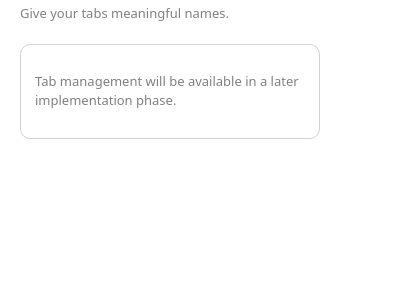
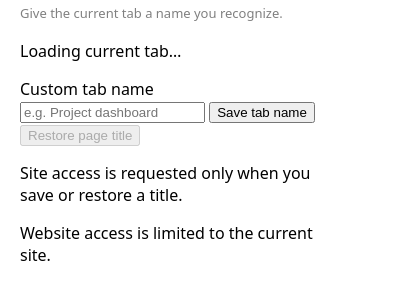
Before and after one commit to maralexofficial/maralex-chrome-tabrenamer, a browser extension: page src/popup/popup.html in a window 400 px wide. Shown: the part 46-346 px from the top of the page. Drawn offline with Linux system fonts and the light colour scheme.

Commit message:
feat(ep3): add minimal popup flow for first title test

```diff
--- a/src/popup/popup.html
+++ b/src/popup/popup.html
@@ -12,11 +12,26 @@
     <main class="popup">
       <header class="popup__header">
         <h1>TabRenamer</h1>
-        <p>Give your tabs meaningful names.</p>
+        <p>Give the current tab a name you recognize.</p>
       </header>
-      <section class="popup__empty" aria-live="polite">
-        <p>Tab management will be available in a later implementation phase.</p>
+      <section class="popup__panel">
+        <p id="page-name" class="popup__page-name">Loading current tab…</p>
+        <form id="rename-form">
+          <label for="custom-title">Custom tab name</label>
+          <input id="custom-title" name="customTitle" type="text" maxlength="80"
+            placeholder="e.g. Project dashboard" autocomplete="off" required>
+          <button id="save-button" type="submit">Save tab name</button>
+        </form>
+        <button id="restore-button" class="button button--secondary" type="button" disabled>
+          Restore page title
+        </button>
+        <p id="status" class="popup__status" role="status" aria-live="polite">
+          Site access is requested only when you save or restore a title.
+        </p>
       </section>
+      <footer class="popup__footer">
+        Website access is limited to the current site.
+      </footer>
     </main>
   </body>
 </html>
```
